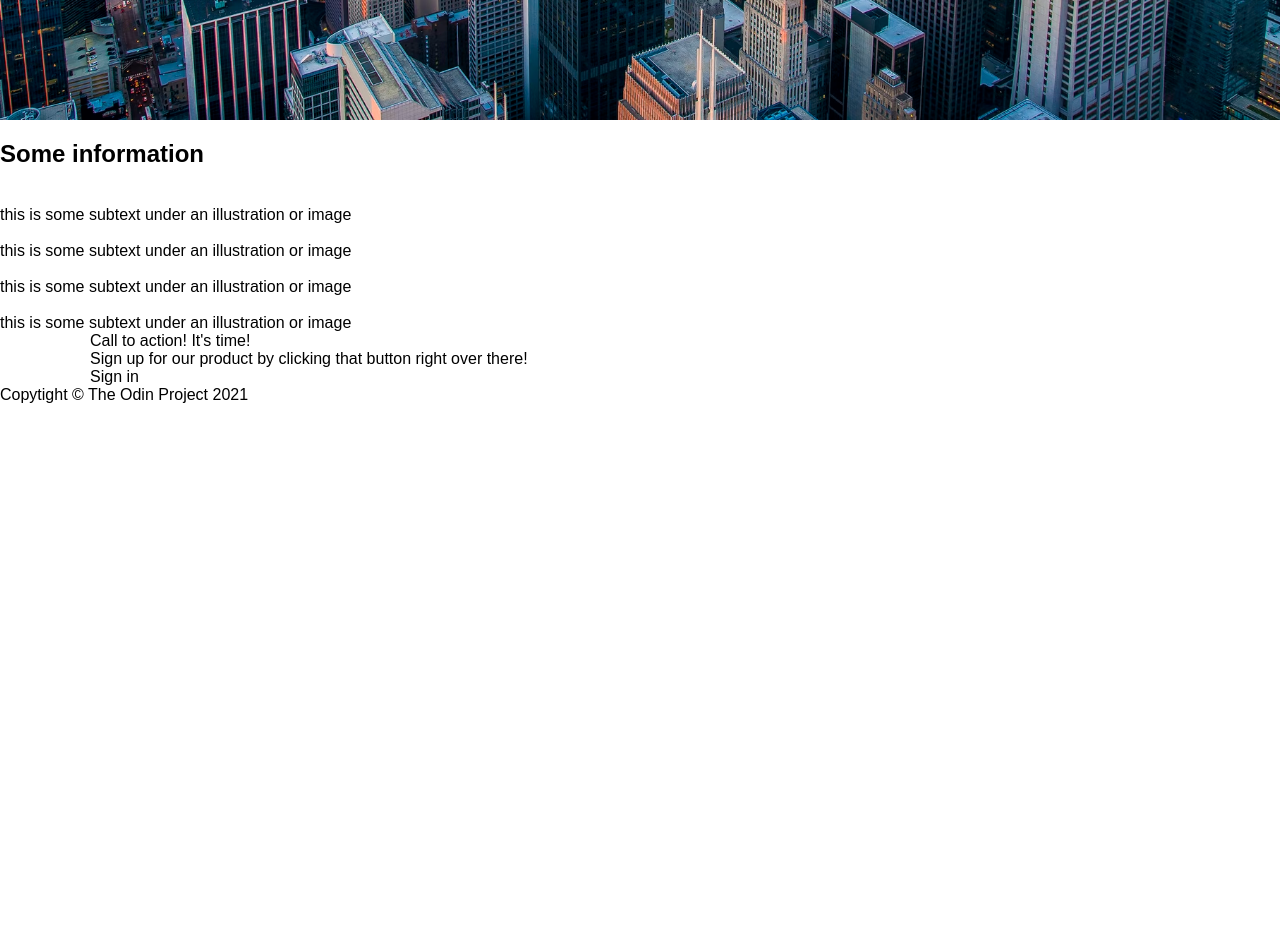
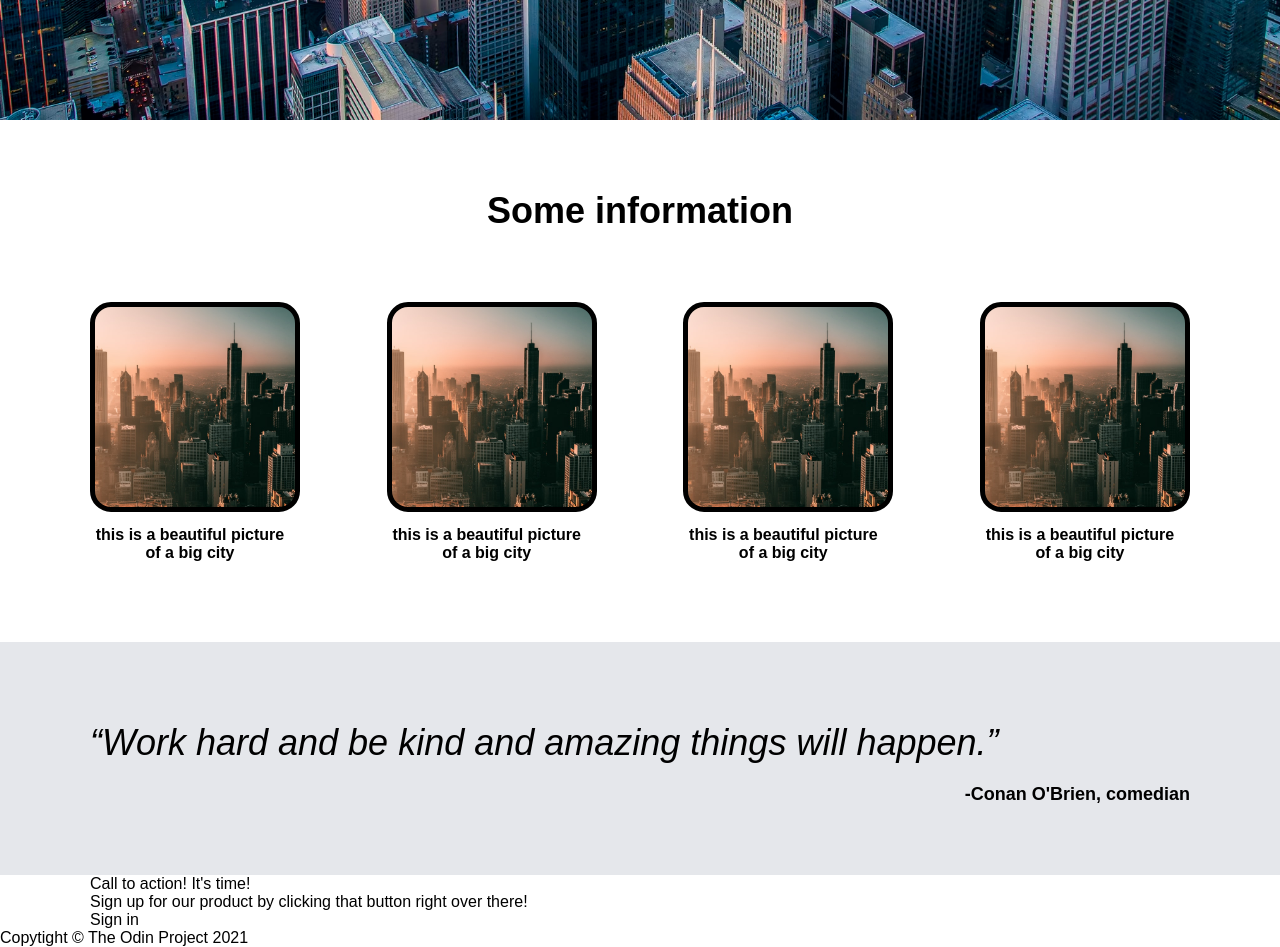
Before and after one commit to romaleks/landing-page, a plain HTML site: page index.html in a window 1280 px wide. Shown: the part 680-1627 px from the top of the page. Before the commit the page ends 1084 px from the top, so only its background shows below. Drawn offline with Linux system fonts and the light colour scheme.

Commit message:
Style main section of the site

```diff
--- a/index.html
+++ b/index.html
@@ -35,27 +35,33 @@
       </div>
    </div>
    <div class="information">
+      <div class="container">
          <h2 class="information__title">Some information</h2>
+         <div class="information__row">
             <div class="information__column">
-         <a href="#" class="information__image"><img src="" alt=""></a>
-         <div class="information__text">this is some subtext under an illustration or image</div>
+               <a href="#" class="information__image"></a>
+               <div class="information__text">this is a beautiful picture of a big city</div>
             </div>
             <div class="information__column">
-         <a href="#" class="information__image"><img src="" alt=""></a>
-         <div class="information__text">this is some subtext under an illustration or image</div>
+               <a href="#" class="information__image"></a>
+               <div class="information__text">this is a beautiful picture of a big city</div>
             </div>
             <div class="information__column">
-         <a href="#" class="information__image"><img src="" alt=""></a>
-         <div class="information__text">this is some subtext under an illustration or image</div>
+               <a href="#" class="information__image"></a>
+               <div class="information__text">this is a beautiful picture of a big city</div>
             </div>
             <div class="information__column">
-         <a href="#" class="information__image"><img src="" alt=""></a>
-         <div class="information__text">this is some subtext under an illustration or image</div>
+               <a href="#" class="information__image"></a>
+               <div class="information__text">this is a beautiful picture of a big city</div>
+            </div>
+         </div>
       </div>
    </div>
    <div class="quote">
-      <div class="quote__text"></div>
-      <div class="quote__author"></div>
+      <div class="container">
+         <div class="quote__text">“Work hard and be kind and amazing things will happen.”</div>
+         <div class="quote__author">-Conan O'Brien, comedian</div>
+      </div>
    </div>
    <div class="sign-up">
       <div class="container">
--- a/style.css
+++ b/style.css
@@ -106,3 +106,57 @@ ul {
 .about__btn:hover {
    background-color: #2d68c7;
 }
+
+.information {
+   text-align: center;
+   padding: 40px 0 80px;
+}
+.information__title {
+   font-size: 36px;
+   font-weight: 900;
+   padding: 0px 0px 40px 0px;
+}
+
+.information__row {
+   display: flex;
+   justify-content: space-between;
+}
+
+.information__column {
+   text-align: center;
+}
+.information__image {
+   display: inline-block;
+   width: 200px;
+   height: 200px;
+   background: url('img/city_03.jpg') center / cover;
+   border-radius: 10%;
+   border: 5px solid #000;
+   margin: 0px 0px 10px 0px;
+}
+
+.information__image:hover {
+   box-shadow: 0px 0px 7px #000
+}
+
+.information__text {
+   font-size: 16px;
+   font-weight: bold;
+   max-width: 200px;
+}
+
+.quote {
+   background-color: #e5e7eb;
+   padding: 80px 0 70px;
+}
+.quote__text {
+   font-size: 36px;
+   font-weight: light;
+   font-style: italic;
+}
+.quote__author {
+   text-align: right;
+   font-size: 18px;
+   font-weight: 900;
+   margin: 20px 0px 0px 0px;
+}
```
Also changed, not shown: img/city_03.jpg (added). Lines whose indentation alone changed are shown as unchanged.
